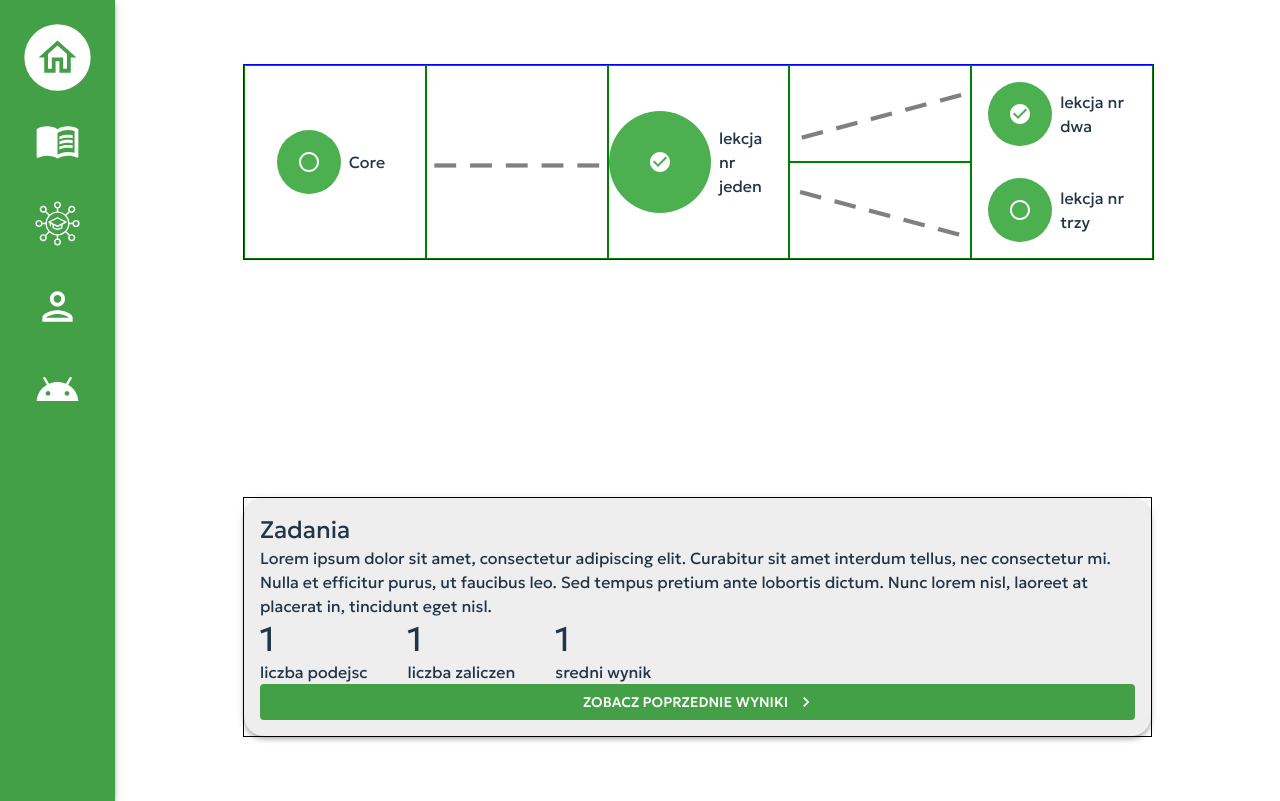
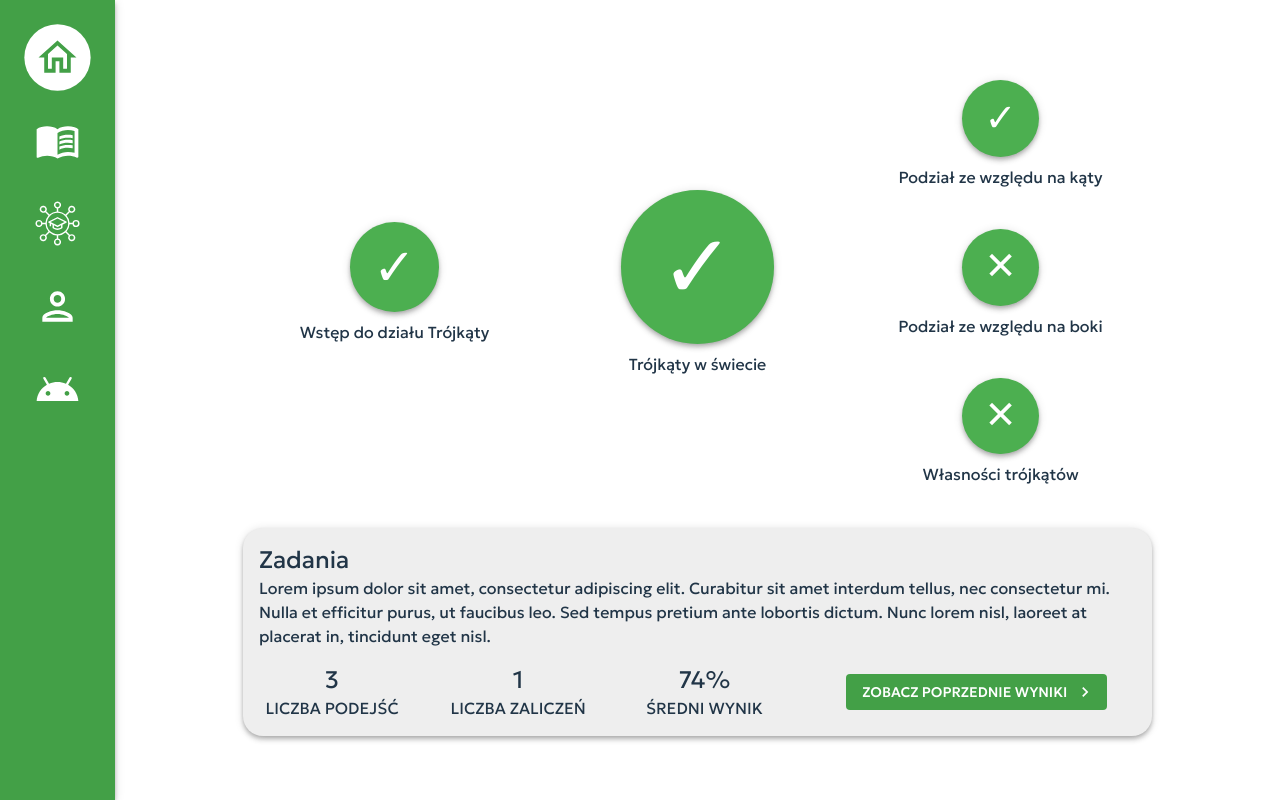
Before and after one commit to EdutieProject/edutie-frontend, a React (Vite) app in the folder edutie-frontend/: page /tree in a window 1280 px wide. Built offline with nearby package versions, Linux system fonts and the light colour scheme.

Commit message:
Simple css improvements

```diff
--- a/edutie-frontend/src/components/Global/Circle.jsx
+++ b/edutie-frontend/src/components/Global/Circle.jsx
@@ -1,11 +1,14 @@
-import { Avatar } from "@mui/material";
+import { Avatar, useTheme } from "@mui/material";
 export default function Circle(props) {
+  const theme = useTheme();
   return (
     <Avatar
       sx={{
         backgroundColor: "#4CAF50",
         width: props.size,
         height: props.size,
+        boxShadow: theme.shadows[4],
+        cursor: "pointer",
       }}
       onClick={props.onClick}
     >
--- a/edutie-frontend/src/components/Tree.jsx
+++ b/edutie-frontend/src/components/Tree.jsx
@@ -1,34 +1,35 @@
-import { Button, Box, Grid, Typography } from "@mui/material";
-import CheckCircleIcon from "@mui/icons-material/CheckCircle";
-import React, { useState } from "react";
-import RadioButtonUncheckedIcon from "@mui/icons-material/RadioButtonUnchecked";
+import { Box, Grid, Typography } from "@mui/material";
+import React, { useReducer, useState } from "react";
 import Circle from "./Global/Circle";
+import { getSegments } from "../services/studyProgramLearningService";
 
-const dane = [
+//const segmentData = getSegments("ID SEGMENTU POSTEPU USERA/OSTATNI DONE")
+
+const segmentData = [
   {
     id: 0,
-    name: "lekcja nr jeden",
+    name: "Trójkąty w świecie",
     parentId: "core",
-    childrenIds: [1, 2],
+    childrenIds: [1, 2, 3],
     done: true,
   },
   {
     id: 1,
-    name: "lekcja nr dwa",
+    name: "Podział ze względu na kąty",
     parentId: 0,
     childrenIds: [3],
     done: true,
   },
   {
     id: 2,
-    name: "lekcja nr trzy",
+    name: "Podział ze względu na boki",
     parentId: 0,
     childrenIds: [],
     done: false,
   },
   {
     id: 3,
-    name: "lekcja nr cztery",
+    name: "Własności trójkątów",
     parentId: 1,
     childrenIds: [],
     done: false,
@@ -37,126 +38,84 @@ const dane = [
 
 const postepUsera = 0; //poprzez postep Usera rozumiem id poziomu, na ktorym ostatnio user skonczyl nauke
 
+// const reducer = (state, action) => {
+//   switch (action.type) {
+//     case "DECREASE":
+//       return {
+//         mainLesson: segmentData[mainLesson].parentId,
+//         childrenLessons:
+//           segmentData[segmentData[mainLesson].parentId].childrenIds,
+//       };
+//   }
+// };
+
 export default function Tree() {
+  // const [state, dispatch] = useReducer(reducer, {mainLesson: postepUsera, childrenLessons: segmentData[postepUsera].childrenIds})
+  const [mainLesson, setMainLesson] = useState(postepUsera);
   const [childrenLessons, setChildrenLessons] = useState(
-    dane[postepUsera].childrenIds
+    segmentData[postepUsera].childrenIds
   );
-  const [lessonMain, setLessonMain] = useState(postepUsera);
+
   return (
     <Box
       sx={{
-        border: "1px solid",
-        borderColor: "blue",
         width: "100%",
         display: "grid",
-        gridTemplateColumns: "0.8fr 0.8fr 0.8fr 0.8fr 0.8fr",
-        gridTemplateRows: "1fr 1fr",
-        gridTemplateAreas: `"parent connect1 this-lesson connect2 children" "parent connect1 this-lesson connect3 children"`,
+        gridTemplateColumns: "0.8fr  0.8fr  0.8fr",
+        gridTemplateRows: "1fr",
+        gridTemplateAreas: `"parent this-lesson children" `,
       }}
     >
       <Box
         sx={{
-          border: "1px solid",
-          borderColor: "green",
           gridArea: "parent",
           display: "flex",
+          flexDirection: "column",
         }}
         justifyContent="center"
         alignItems="center"
       >
         <Circle
-          size="5vw"
+          size="7vw"
           onClick={() => {
-            setLessonMain(dane[lessonMain].parentId);
-            setChildrenLessons(dane[dane[lessonMain].parentId].childrenIds);
+            setMainLesson(segmentData[mainLesson].parentId);
+            setChildrenLessons(
+              segmentData[segmentData[mainLesson].parentId].childrenIds
+            );
           }}
         >
-          {dane[lessonMain].parentId != "core" &&
-          dane[lessonMain].done === true ? (
-            <CheckCircleIcon />
-          ) : (
-            <RadioButtonUncheckedIcon />
-          )}
+          <Typography fontSize="4vw">
+            {segmentData[mainLesson].parentId == "core" &&
+            segmentData[mainLesson].done === true
+              ? "✓"
+              : "✕"}
+          </Typography>
         </Circle>
+
         <Typography sx={{ m: 1 }}>
-          {dane[lessonMain].parentId != "core"
-            ? dane[dane[lessonMain].parentId].name
-            : "Core"}
+          {segmentData[mainLesson].parentId != "core"
+            ? segmentData[segmentData[mainLesson].parentId].name
+            : "Wstęp do działu Trójkąty"}
         </Typography>
       </Box>
       <Box
         sx={{
-          gridArea: "connect1",
-          border: "1px solid",
-          borderColor: "green",
+          gridArea: "this-lesson",
           display: "flex",
+          flexDirection: "column",
         }}
         justifyContent="center"
         alignItems="center"
       >
-        <Typography variant="h3" color="grey">
-          – – – – –
-        </Typography>
+        <Circle size="12vw">
+          <Typography fontSize="7vw">
+            {segmentData[mainLesson].done === true ? "✓" : "✕"}
+          </Typography>
+        </Circle>
+        <Typography sx={{ m: 1 }}>{segmentData[mainLesson].name}</Typography>
       </Box>
       <Box
         sx={{
-          border: "1px solid",
-          borderColor: "green",
-          gridArea: "this-lesson",
-          display: "flex",
-        }}
-        justifyContent="center"
-        alignItems="center"
-      >
-        <Circle size="8vw">
-          {dane[lessonMain].done === true ? (
-            <CheckCircleIcon />
-          ) : (
-            <RadioButtonUncheckedIcon />
-          )}
-        </Circle>
-        <Typography sx={{ m: 1 }}>{dane[lessonMain].name}</Typography>
-      </Box>
-      <Box
-        sx={{
-          gridArea: "connect2",
-          border: "1px solid",
-          borderColor: "green",
-          display: "flex",
-        }}
-        justifyContent="center"
-        alignItems="center"
-      >
-        <Typography
-          sx={{ transform: "rotate(-15deg)" }}
-          variant="h3"
-          color="grey"
-        >
-          – – – – –
-        </Typography>
-      </Box>
-      <Box
-        sx={{
-          gridArea: "connect3",
-          border: "1px solid",
-          borderColor: "green",
-          display: "flex",
-        }}
-        justifyContent="center"
-        alignItems="center"
-      >
-        <Typography
-          sx={{ transform: "rotate(15deg)" }}
-          variant="h3"
-          color="grey"
-        >
-          – – – – –
-        </Typography>
-      </Box>
-      <Box
-        sx={{
-          border: "1px solid",
-          borderColor: "green",
           gridArea: "children",
           display: "flex",
           flexDirection: "column",
@@ -169,24 +128,23 @@ export default function Tree() {
                 display: "flex",
                 p: 1,
                 m: 1,
+                flexDirection: "column",
               }}
               justifyContent="center"
               alignItems="center"
             >
               <Circle
-                size="5vw"
+                size="6vw"
                 onClick={() => {
-                  setLessonMain(item);
-                  setChildrenLessons(dane[item].childrenIds);
+                  setMainLesson(item);
+                  setChildrenLessons(segmentData[item].childrenIds);
                 }}
               >
-                {dane[item].done === true ? (
-                  <CheckCircleIcon />
-                ) : (
-                  <RadioButtonUncheckedIcon />
-                )}
+                <Typography fontSize="3vw">
+                  {segmentData[item].done === true ? "✓" : "✕"}
+                </Typography>
               </Circle>
-              <Typography sx={{ m: 1 }}>{dane[item].name}</Typography>
+              <Typography sx={{ m: 1 }}>{segmentData[item].name}</Typography>
             </Grid>
           );
         })}
--- a/edutie-frontend/src/views/TreeSegView.jsx
+++ b/edutie-frontend/src/views/TreeSegView.jsx
@@ -26,8 +26,6 @@ export default function TreeSegView() {
         <Box
           justifyContent="center"
           sx={{
-            border: "1px solid",
-            borderColor: "black",
             gridArea: "footer",
           }}
         >
@@ -43,10 +41,7 @@ export default function TreeSegView() {
               justifyContent="center"
               alignItems="flex-start"
             >
-              <Typography variant="h5">
-                Zadania
-                {/* Zadania - {dane[lessonMain].name} */}
-              </Typography>
+              <Typography variant="h5">Zadania</Typography>
               <Typography>
                 Lorem ipsum dolor sit amet, consectetur adipiscing elit.
                 Curabitur sit amet interdum tellus, nec consectetur mi. Nulla et
@@ -54,28 +49,61 @@ export default function TreeSegView() {
                 lobortis dictum. Nunc lorem nisl, laoreet at placerat in,
                 tincidunt eget nisl.
               </Typography>
-              <Grid container direction="row" columnGap={5} alignItems="center">
-                <Grid justifyContent="center">
-                  <Typography variant="h4">1</Typography>
-                  <Typography>liczba podejsc</Typography>
+              <Grid
+                container
+                direction="row"
+                columnGap={5}
+                alignItems="center"
+                justifyContent="flex-start"
+                sx={{ marginTop: 2 }}
+              >
+                <Grid
+                  xs="2"
+                  container
+                  direction="column"
+                  justifyContent="center"
+                  alignItems="center"
+                >
+                  <Typography variant="h5">3</Typography>
+                  <Typography>LICZBA PODEJŚĆ</Typography>
                 </Grid>
-                <Grid justifyContent="center">
-                  <Typography variant="h4">1</Typography>
-                  <Typography>liczba zaliczen</Typography>
+                <Grid
+                  xs="2"
+                  container
+                  direction="column"
+                  justifyContent="center"
+                  alignItems="center"
+                >
+                  <Typography variant="h5">1</Typography>
+                  <Typography>LICZBA ZALICZEŃ</Typography>
                 </Grid>
-                <Grid justifyContent="center">
-                  <Typography variant="h4">1</Typography>
-                  <Typography>sredni wynik</Typography>
+                <Grid
+                  xs="2"
+                  container
+                  direction="column"
+                  justifyContent="center"
+                  alignItems="center"
+                >
+                  <Typography variant="h5">74%</Typography>
+                  <Typography>ŚREDNI WYNIK</Typography>
+                </Grid>
+                <Grid
+                  xs
+                  container
+                  direction="column"
+                  justifyContent="center"
+                  alignItems="center"
+                >
+                  <Button
+                    variant="contained"
+                    disableElevation
+                    endIcon={<ChevronRight />}
+                  >
+                    Zobacz poprzednie wyniki
+                  </Button>
                 </Grid>
               </Grid>
             </Grid>
-            <Button
-              variant="contained"
-              disableElevation
-              endIcon={<ChevronRight />}
-            >
-              Zobacz poprzednie wyniki
-            </Button>
           </Surface>
         </Box>
       </Box>
```
